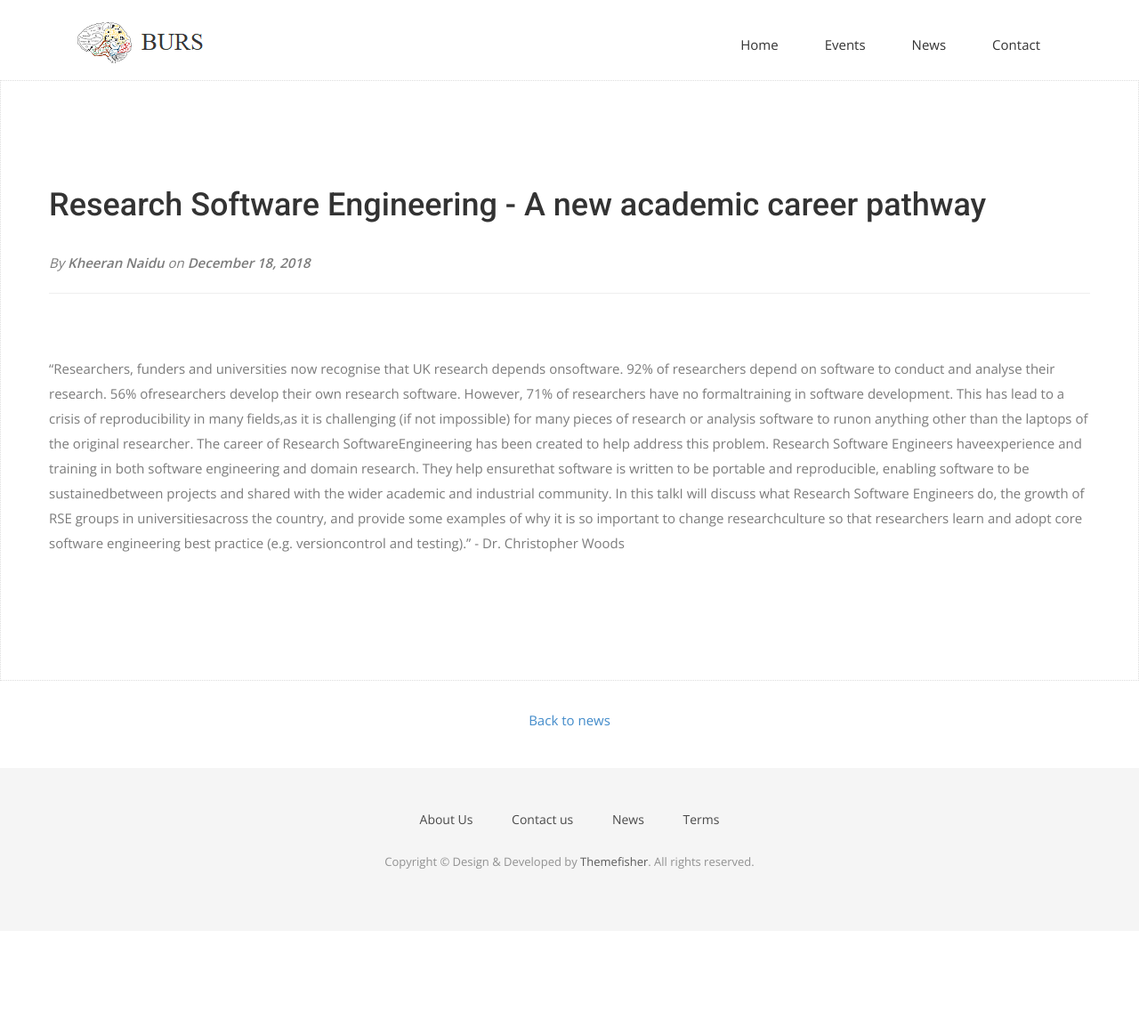
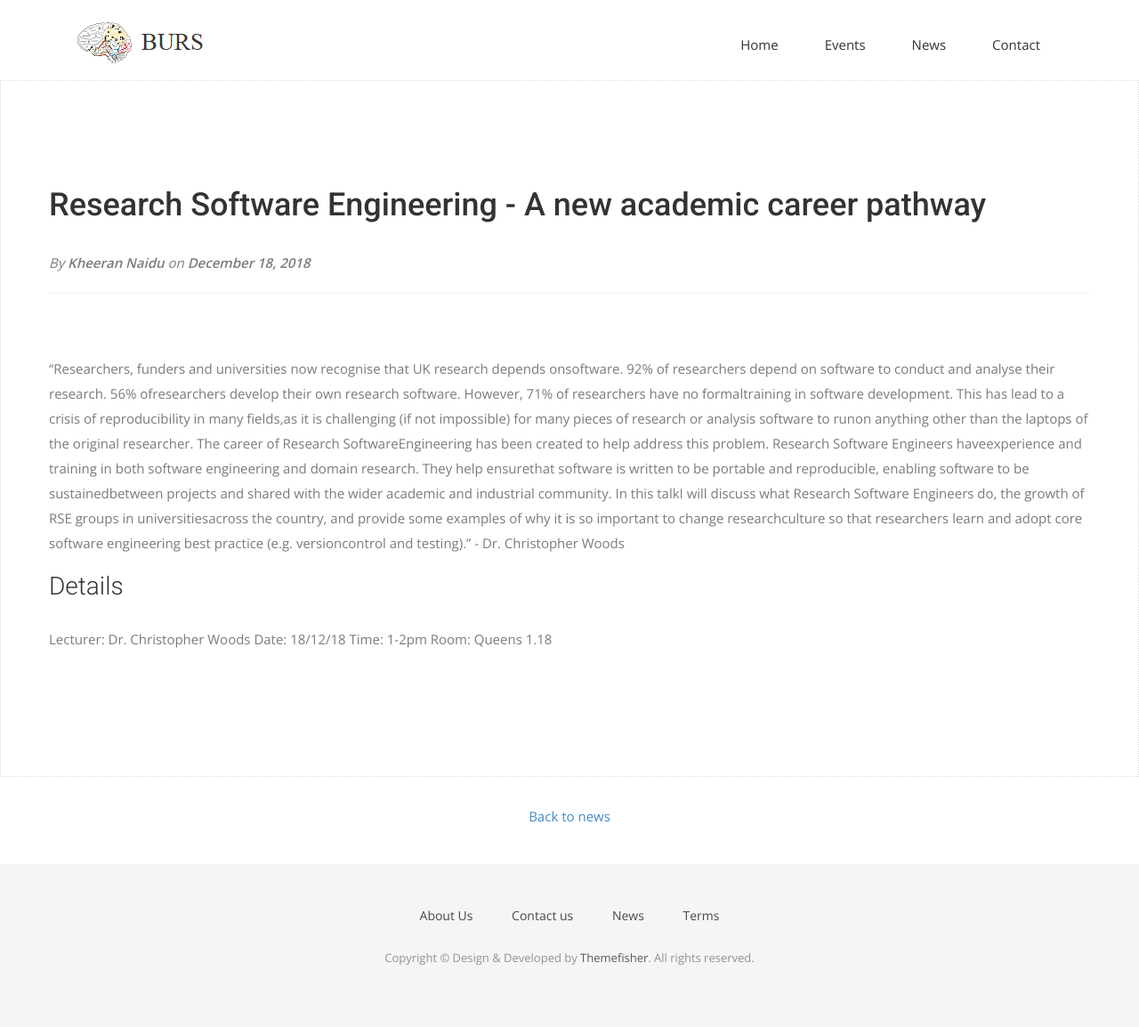
Before and after one commit to bristolresearchsoc/bristolresearchsoc.github.io, a Jekyll site: the page built from _posts/2018-12-18-Lecture-1.md, in a window 1280 px wide. Shown: the whole page at 89% size. Built offline with Jekyll 4.4.1, drawn with Linux system fonts in a browser that asks for light colours; nearby versions of some CDN libraries; some web fonts are replaced; before the commit the page ends 1046 px from its top, so only the background shows below that.

Commit message:
adding details to the RSE post

```diff
--- a/_posts/2018-12-18-Lecture-1.md
+++ b/_posts/2018-12-18-Lecture-1.md
@@ -8,3 +8,10 @@ permalink: /:year/:month/:day/:title.html
 ---
 
 “Researchers, funders and universities now recognise that UK research depends onsoftware.  92% of researchers depend on software to conduct and analyse their research.  56% ofresearchers develop their own research software.  However, 71% of researchers have no formaltraining in software development.  This has lead to a crisis of reproducibility in many fields,as it is challenging (if not impossible) for many pieces of research or analysis software to runon anything other than the laptops of the original researcher.  The career of Research SoftwareEngineering has been created to help address this problem.  Research Software Engineers haveexperience and training in both software engineering and domain research.  They help ensurethat  software  is  written  to  be  portable  and  reproducible,  enabling  software  to  be  sustainedbetween projects and shared with the wider academic and industrial community.  In this talkI will discuss what Research Software Engineers do, the growth of RSE groups in universitiesacross the country,  and provide some examples of why it is so important to change researchculture so that researchers learn and adopt core software engineering best practice (e.g.  versioncontrol and testing).”  - Dr.  Christopher Woods
+
+### Details
+
+Lecturer:  Dr.  Christopher Woods
+Date:  18/12/18
+Time:  1-2pm
+Room:  Queens 1.18
```
